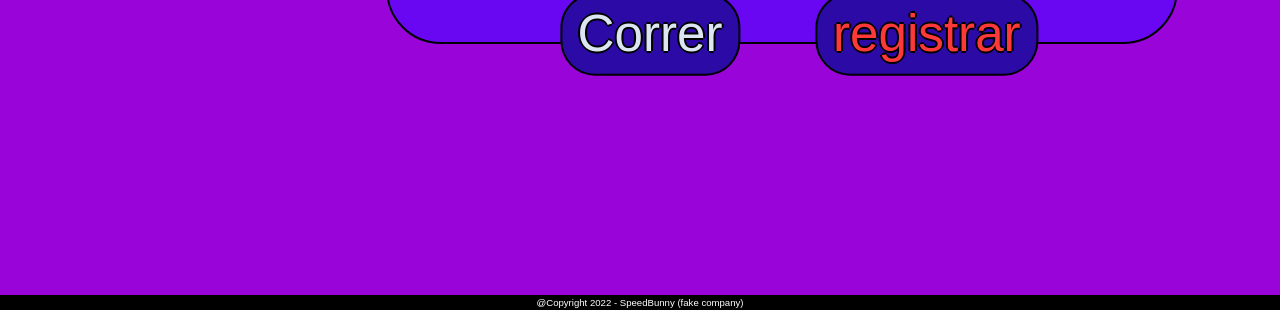
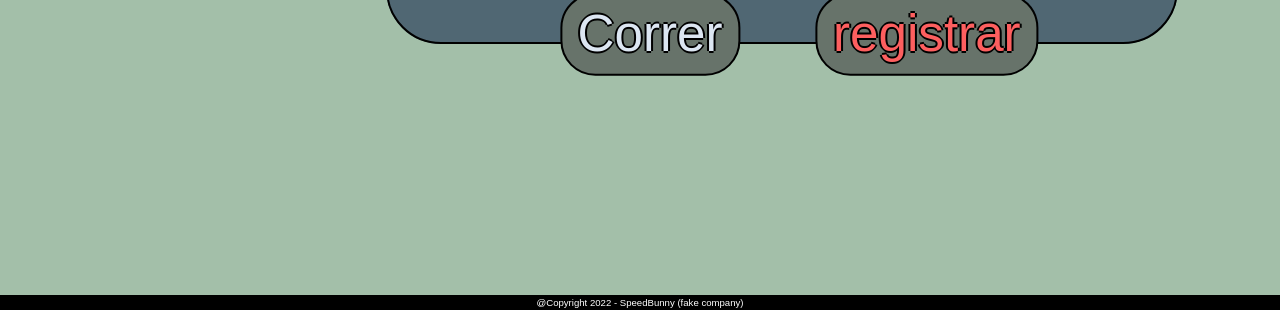
Before and after one commit to KaueMFreitas/SpeedBunny, a plain HTML site: page index.html in a window 1280 px wide. Shown: the part 490-800 px from the top of the page. Drawn offline with Linux system fonts and the light colour scheme.

Commit message:
Atualização do Background
Adições:
-Focus nos botões

Atualizações:
-Background
-Texto da legenda

```diff
--- a/Estilo/Style.CSS
+++ b/Estilo/Style.CSS
@@ -3,16 +3,17 @@
 :root { /* Variaveis */
     --text-borda: 2px 0px black, 0px 2px black, -2px 0px black, 0px -2px black;
 
-    --background-color: #9904D9;
-    --background-color2: #2c0aa6;
-    --background-color3: #6907F2;
+    --background-color: #A3BFA9;
+    --background-color2: #8FAFBF;
+    --background-color3: #506773;
     --background-color4: #ffff;
 
-    --btn-color: #2c0aa6;
+    --btn-color: #67736A;
 
     --text-color1: black;
-    --text-color2: #ff3939;
-    --text-color3: #DCE6F2;
+    --text-color2: #fd5f5f;
+    --text-color3: #A3BFA9;
+    --text-color4: #67736A;
 }
 
 html { /* padrões do site */
@@ -108,6 +109,13 @@ label { /* Titulo das aréas */
 
     border: 2px solid black;
     border-radius: 35px;
+
+    cursor: pointer;
+}
+#correr:focus,
+#regis:focus { /* botões */
+    outline: none;
+    border-color: red;
 }
 #regis { /* Botão Registrar */
     color: var(--text-color2);
@@ -158,7 +166,7 @@ footer p { /* Texto do rodapé */
 
         width: 4em;
 
-        background-color: #9904D9;
+        background-color: var(--background-color2);
 
         margin-left: 3em;
 
@@ -168,6 +176,8 @@ footer p { /* Texto do rodapé */
         border-radius: 25px;
 
         font-size: .4em;
+        text-shadow: var(--text-borda);
+        color: var(--text-color4);
     }
     fieldset { /* Aréa do login */
         float: right;
```
